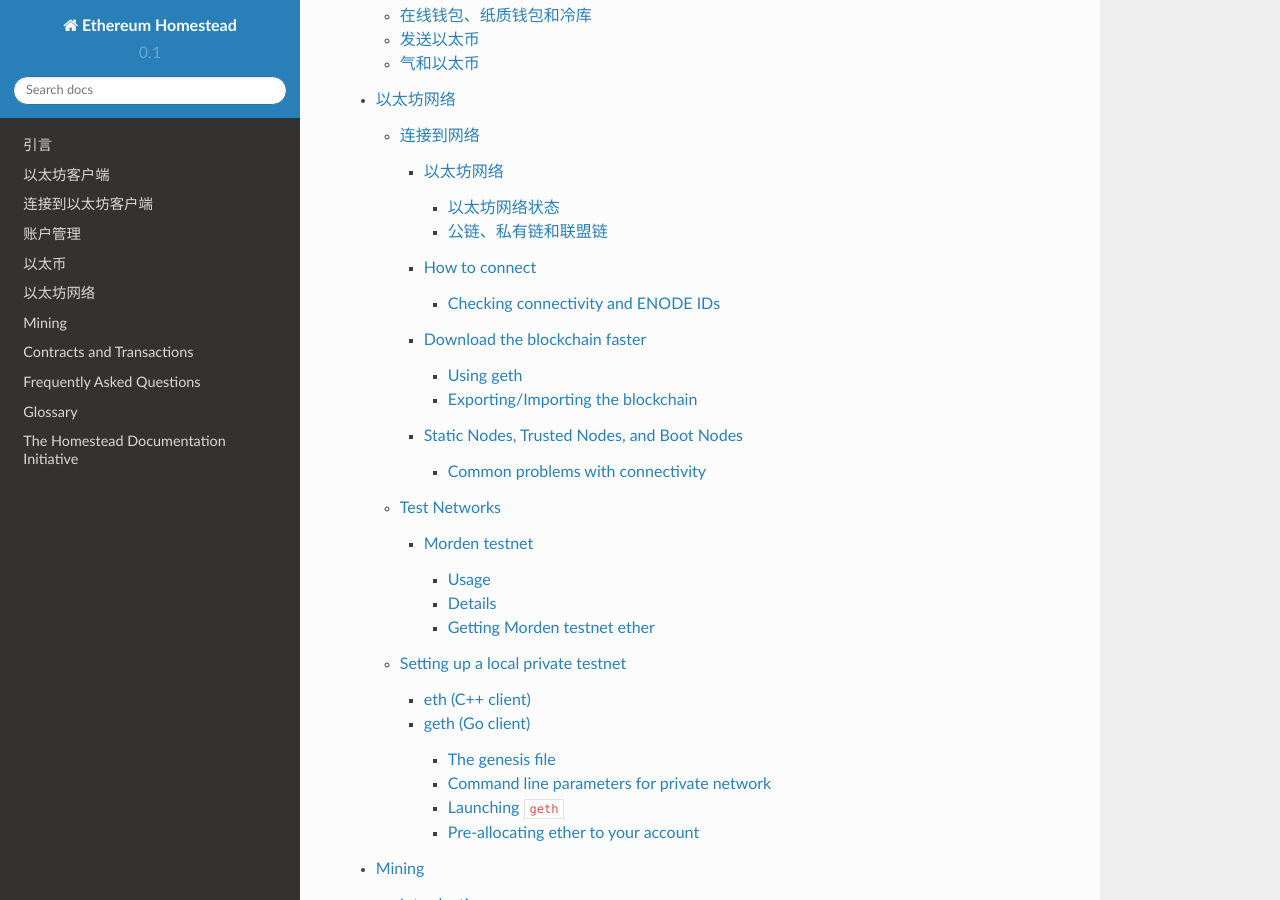
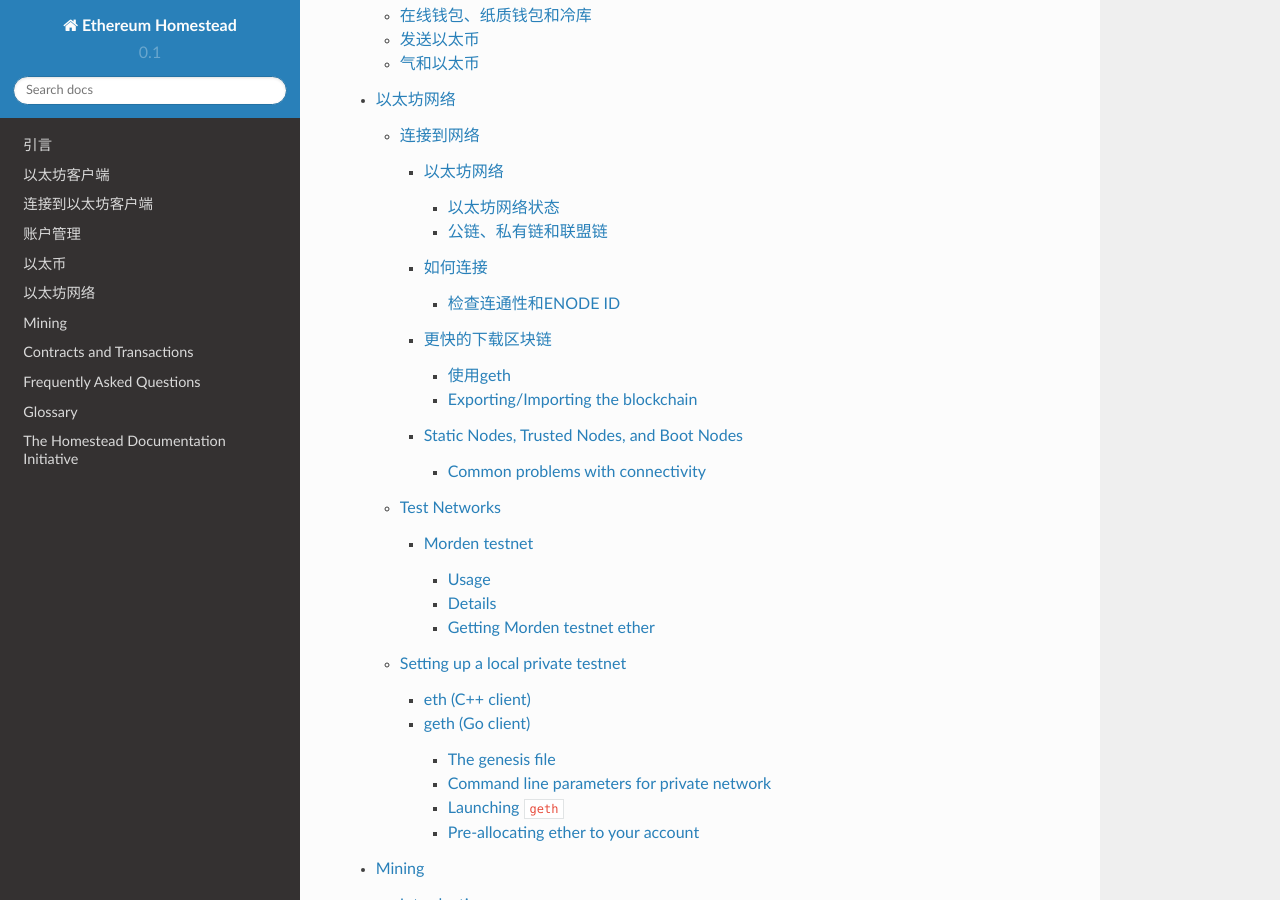
Before and after one commit to riversyang/homestead-guide-cn, a Sphinx documentation site: the page built from source/index.rst, in a window 1280 px wide and 900 px high, scrolled down 3455 px. Built offline with Sphinx 7.4.7 and the Read the Docs theme 2.0.0, drawn with Linux system fonts in a browser that asks for light colours; some of the changed lines change nothing that is shown.

Commit message:
Update translation.

```diff
--- a/source/network/connecting-to-the-network.rst
+++ b/source/network/connecting-to-the-network.rst
@@ -34,17 +34,17 @@
 尽管这些私有链/联盟链也许没有到公链的连接，但他们依然可以通过资助以太坊软件的开发来共建以太坊生态系统。随着时间的推移，这些终将变为软件的改进、知识的分享以及相应的工作机会。
 
 
-How to connect
+如何连接
 ================================================================================
 
-Geth continuously attempts to connect to other nodes on the network until it has peers. If you have UPnP enabled on your router or run Ethereum on an Internet-facing server, it will also accept connections from other nodes.
+Geth会不停地尝试连接到网络上其他节点直到连接到若干端点上。如果你的路由器允许UPnP连接，或者在一个有Internet连接的服务器上运行以太坊的话，它也会接受来自其他节点的连接请求。
 
-Geth finds peers through something called the *discovery protocol*. In the discovery protocol, nodes are gossipping with each other to find out about other nodes on the network. In order to get going initially, geth uses a set of bootstrap nodes whose endpoints are recorded in the source code.
+Geth通过 *发现协议（discovery protocol）* 来找到其他节点。在发现协议中，节点间会互相通信以感知网络中的其他节点。为了相应的初始化，Geth会使用一些记录在源代码中的端点来找到一些引导节点。
 
-Checking connectivity and ENODE IDs
+检查连通性和ENODE ID
 --------------------------------------------------------------------------------
 
-To check how many peers the client is connected to in the interactive console, the ``net`` module has two attributes that give you info about the number of peers and whether you are a listening node.
+``net`` 模块有两个属性可以告诉你当前客户端已经与多少端点相连接，以及你是否是监听节点。
 
 .. code-block:: Javascript
 
@@ -54,7 +54,7 @@
   > net.peerCount
   4
 
-To get more information about the connected peers, such as IP address and port number, supported protocols, use the ``peers()`` function of the ``admin`` object. ``admin.peers()`` returns the list of currently connected peers.
+使用 ``admin`` 对象的 ``peers()`` 函数来获取更多信息，比如IP地址、端口号以及所支持的协议。 ``admin.peers()`` 会返回当前已连接的所有节点信息。
 
 .. code-block:: Javascript
 
@@ -86,7 +86,7 @@
    } ]
 
 
-To check the ports used by geth and also find your enode URI run:
+要检查Geth使用的端口以及你的enode URI，执行：
 
 .. code-block:: Javascript
 
@@ -102,40 +102,41 @@
     ListenAddr: '[::]:30303'
   }
 
-Download the blockchain faster
+更快的下载区块链
 ================================================================================
 
-When you start an Ethereum client, the Ethereum blockchain is automatically downloaded. The time it takes to download the Ethereum blockchain can vary based on client, client settings, connection speed, and number of peers available. Below are some options for more quickly obtaining the Ethereum blockchain.
+当你启动以太坊客户端是，以太坊区块链就开始自动下载了。下载所消耗的时间将基于你的客户端、客户端设置、网络速度以及可用节点数而有很大不同。以下是一些可选项来更快的获得以太坊区块链。
 
-Using geth
+使用geth
 --------------------------------------------------------------------------------
 
-If you are using the geth client, there are some things you can do to speed up the time it takes to download the Ethereum blockchain. If you choose to use the ``--fast`` flag to perform an Ethereum fast sync, you will not retain past transaction data.
+如果你使用geth客户端，会有些事情可以帮你提升下载以太坊区块链的时间。如果你使用 ``--fast`` 参数来进行快速同步，你将不会获取历史交易数据。
 
-.. note:: You cannot use this flag after performing all or part of a normal sync operation, meaning you should not have any portion of the Ethereum blockchain downloaded before using this command. `See this Ethereum Stack\.Exchange answer for more information <http://ethereum.stackexchange.com/questions/1845/why-isnt-fast-sync-the-default>`_.
+.. note:: 在已经开始全部或部分普通同步处理之后，你就不能使用这个参数了。也就是说使用这个参数之前，你不应该做过任何以太坊区块链的数据分配处理。 `更多信息请参考 Ethereum Stack\.Exchange 的文章<http://ethereum.stackexchange.com/questions/1845/why-isnt-fast-sync-the-default>`_ 。
 
-Below are some flags to use when you want to sync your client more quickly.
+以下是一些参数可以帮你更快的同步你的客户端数据。
 
 ``--fast``
 
-This flag enables fast syncing through state downloads rather than downloading the full block data. This will also reduce the size of your blockchain dramatically.
-NOTE: ``--fast`` can only be run if you are syncing your blockchain from scratch and only the first time you download the blockchain for security reasons. `See this Reddit post for more information <https://www.reddit.com/r/ethereum/comments/3y9316/geth_fast_option_question/>`_.
+这个参数允许快速同步数据状态，而不是下载整个区块数据。这也会极大的降低你本地的区块链数据大小。
+注意：  ``--fast`` 出于安全的考虑，该参数仅在你第一次同步区块链数据时可以使用。 `更多信息请参考这个Reddit帖子 <https://www.reddit.com/r/ethereum/comments/3y9316/geth_fast_option_question/>`_ 。
 
 ``--cache=1024``
 
-Megabytes of memory allocated to internal caching (min 16MB / database forced). Default is 16MB, so increasing this to 256, 512, 1024 (1GB), or 2048 (2GB) depending on how much RAM your computer has should make a difference.
+以兆字节（MB）为单位的内部缓存大小。缺省为16MB，可以根据你的计算机内存容量增加到256、512、1024（1GB）或2048（2GB），这将会有较大的区别。
 
 ``--jitvm``
 
-This flag enables the JIT VM.
+该参数将打开JIT VM（即Just-In-Time Virtual Machine，可以提高某些高频使用指令的执行效率，译者注）模式。
 
-Full example command with console:
+完整的命令行样例：
 
 .. code-block:: Bash
 
   geth --fast --cache=1024 --jitvm console
 
-For more discussion on fast syncing and blockchain download times, `see this Reddit post <https://www.reddit.com/r/ethereum/comments/46c4ga/lets_benchmark_the_clients/>`_.
+更多关于快速同步和区块链下载次数的讨论， `请参考这篇Reddit帖子 <https://www.reddit.com/r/ethereum/comments/46c4ga/lets_benchmark_the_clients/>`_ 。
+
 
 Exporting/Importing the blockchain
 --------------------------------------------------------------------------------
```
